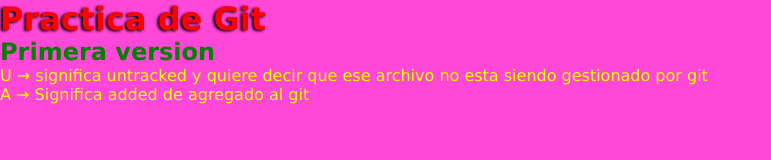
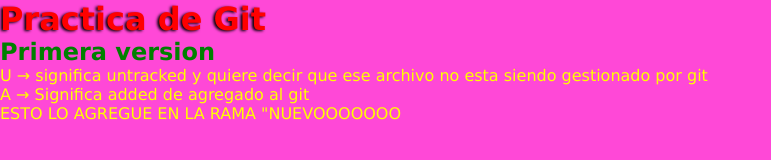
Before and after one commit to GonzaloCiancio/practicaGit, a plain HTML site: page index.html in a window 1280 px wide. Shown: the whole page, without its empty margins (0-771 px from the left). Drawn offline with Linux system fonts and the light colour scheme.

Commit message:
branchNuevo

```diff
--- a/index.html
+++ b/index.html
@@ -15,5 +15,6 @@
       gestionado por git
     </p>
     <p>A → Significa added de agregado al git</p>
+    <p>ESTO LO AGREGUE EN LA RAMA "NUEVOOOOOOO</p>
   </body>
 </html>
```
